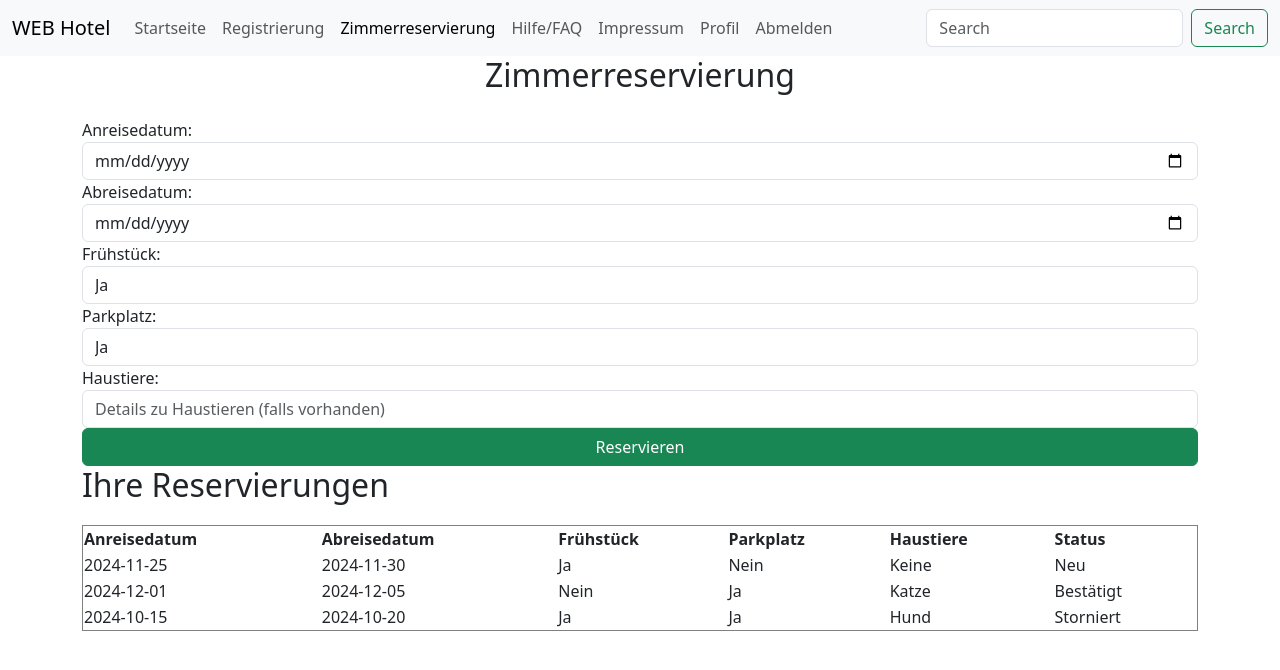
After one commit to nichtkilian/Webtechno, a PHP site: page /reservation.php in a window 1280 px wide. The commit adds this page. Shown: the top 670 px of the page. Run offline with PHP 8.4, Linux system fonts and the light colour scheme; the visitor is signed in with stand-in values (Sample User, id 1).

Commit message:
Zimmerreservierung added

```diff
--- a/includes/nav.php
+++ b/includes/nav.php
@@ -15,13 +15,18 @@ $currentPage = basename($_SERVER['PHP_SELF']);
                 <a class="nav-link <?php echo ($currentPage == 'index.php') ? 'active' : ''; ?>" href="index.php">Startseite</a>
             </li>
             <li class="nav-item">
+                <a class="nav-link <?php echo ($currentPage == 'registration.php') ? 'active' : ''; ?>" href="registration.php">Registrierung</a>
+            </li>
+            <?php if (isset($_SESSION['user'])): ?>
+                <li class="nav-item">
+                    <a class="nav-link <?php echo ($currentPage == 'reservation.php') ? 'active' : ''; ?>" href="reservation.php">Zimmerreservierung</a>
+                </li>
+            <?php endif; ?>
+            <li class="nav-item">
                 <a class="nav-link <?php echo ($currentPage == 'help.php') ? 'active' : ''; ?>" href="help.php">Hilfe/FAQ</a>
             </li>
             <li class="nav-item">
                 <a class="nav-link <?php echo ($currentPage == 'impressum.php') ? 'active' : ''; ?>" href="impressum.php">Impressum</a>
-            </li>
-            <li class="nav-item">
-                <a class="nav-link <?php echo ($currentPage == 'registration.php') ? 'active' : ''; ?>" href="registration.php">Registrierung</a>
             </li>
             <?php if (isset($_SESSION['user'])): ?>
                 <li class="nav-item">
--- a/includes/registration_logic.php
+++ b/includes/registration_logic.php
@@ -37,7 +37,7 @@ if ($_SERVER['REQUEST_METHOD'] === 'POST') {
 
             // Erfolgreiche Registrierung - Benutzername in Session speichern
             $_SESSION['username'] = $username;
-            header("Location: login.php");  // Weiter zur Willkommensseite
+            header("Location: profile.php");  // Weiter zur Profilseite
             exit();
         }
     }
--- /dev/null
+++ b/includes/reservation_logic.php
@@ -0,0 +1,68 @@
+<?php
+session_start();
+
+// Sollte man sich abmelden während man auf der Zimmerreservierungsseite ist, wird man zum Login weitergeleitet
+if (!isset($_SESSION['user'])) {
+    header("Location: login.php");
+    exit;
+}
+
+$error_message = "";
+$confirmation_message = "";
+
+// Simulierte Reservierungsliste für den angemeldeten Benutzer
+$reservations = [
+    [
+        "checkin" => "2024-11-25",
+        "checkout" => "2024-11-30",
+        "breakfast" => "Ja",
+        "parking" => "Nein",
+        "pets" => "Keine",
+        "status" => "neu"
+    ],
+    [
+        "checkin" => "2024-12-01",
+        "checkout" => "2024-12-05",
+        "breakfast" => "Nein",
+        "parking" => "Ja",
+        "pets" => "Katze",
+        "status" => "bestätigt"
+    ],
+    [
+        "checkin" => "2024-10-15",
+        "checkout" => "2024-10-20",
+        "breakfast" => "Ja",
+        "parking" => "Ja",
+        "pets" => "Hund",
+        "status" => "storniert"
+    ]
+];
+
+if ($_SERVER['REQUEST_METHOD'] === 'POST') {
+
+    $checkin = $_POST['checkin'];
+    $checkout = $_POST['checkout'];
+    $breakfast = $_POST['breakfast'];
+    $parking = $_POST['parking'];
+    $pets = $_POST['pets'];
+
+    // An- und Abreisedatum validieren
+    if (empty($checkin) || empty($checkout)) {
+        $error_message = "Bitte geben Sie sowohl Anreise- als auch Abreisedatum ein.";
+    } elseif (strtotime($checkout) <= strtotime($checkin)) {
+        $error_message = "Das Abreisedatum muss nach dem Anreisedatum liegen.";
+    } else {
+    // Reservierungsdaten (vorerst nur anzeigen)
+    // Dieser Teil kann später erweitert werden, um ihn in einer Datenbank zu speichern
+    $confirmation_message = "
+    <div style='margin-top: 20px; padding: 15px; border: 1px solid green; background-color: #f9fff9;'>
+        <h3>Reservierung erfolgreich!</h3>
+        <p><strong>Anreisedatum:</strong> $checkin</p>
+        <p><strong>Abreisedatum:</strong> $checkout</p>
+        <p><strong>Frühstück:</strong> " . ($breakfast == 'yes' ? 'Ja' : 'Nein') . "</p>
+        <p><strong>Parkplatz:</strong> " . ($parking == 'yes' ? 'Ja' : 'Nein') . "</p>
+        <p><strong>Haustiere:</strong> " . (!empty($pets) ? $pets : 'Keine') . "</p>
+    </div>";
+    }
+}
+?>
--- a/index.php
+++ b/index.php
@@ -18,9 +18,6 @@ session_start();
     <h1 class="text-center">Willkommen im WEB Hotel</h1>
     <img src="resources/img/web-hotel.jpg" class="img-thumbnail rounded mx-auto d-block" alt="WEB Hotel">
 
-    <p class="text-center">Hier folgen die Newsbeiträge</p>
-    <p class="text-center">Derzeit sind noch keine Beiträge vorhanden</p>
-
     <?php include("includes/footer.php") ?>
 </body>
 </html>
--- a/login.php
+++ b/login.php
@@ -9,7 +9,7 @@
 
 <body>
     <header>
-    <?php include("includes/nav.php") ?>
+        <?php include("includes/nav.php") ?>
     </header>
 
     <div class="bg-light">
--- /dev/null
+++ b/reservation.php
@@ -0,0 +1,84 @@
+<!DOCTYPE html>
+<html lang="de">
+<head>
+    <?php include("includes/head.php") ?>
+    <?php require_once("includes/reservation_logic.php") ?>
+
+    <title>Zimmerreservierung</title>
+</head>
+<body>
+    <?php include 'includes/nav.php'; ?>
+
+    <?php
+            // Fehlermeldung anzeigen, falls vorhanden
+            if (!empty($error_message)) {
+                echo "<p style='color:red;'>$error_message</p>";
+            }
+        ?>
+
+    <div class="container">
+        <form action="" method="POST">
+            <h2 class="mb-4 text-center">Zimmerreservierung</h2>
+            <div class="form-group">
+                <label for="checkin">Anreisedatum:</label>
+                <input type="date" id="checkin" name="checkin" class="form-control" required>
+            </div>
+            <div class="form-group">
+                <label for="checkout">Abreisedatum:</label>
+                <input type="date" id="checkout" name="checkout" class="form-control" required>
+            </div>
+            <div class="form-group">
+                <label for="breakfast">Frühstück:</label>
+                <select id="breakfast" name="breakfast" class="form-control">
+                    <option value="yes">Ja</option>
+                    <option value="no">Nein</option>
+                </select>
+            </div>
+            <div class="form-group">
+                <label for="parking">Parkplatz:</label>
+                <select id="parking" name="parking" class="form-control">
+                    <option value="yes">Ja</option>
+                    <option value="no">Nein</option>
+                </select>
+            </div>
+            <div class="form-group">
+                <label for="pets">Haustiere:</label>
+                <input type="text" id="pets" name="pets" class="form-control" placeholder="Details zu Haustieren (falls vorhanden)">
+            </div>
+            <div class="d-grid">
+                <button type="submit" class="btn btn-success">Reservieren</button>
+            </div>
+        </form>
+
+        <!-- Bestätigungsmeldung anzeigen, falls verfügbar -->
+        <?php if (!empty($confirmation_message)): ?>
+            <?php echo $confirmation_message; ?>
+        <?php endif; ?>
+
+        <!-- Liste der Reservierungen anzeigen -->
+        <h2>Ihre Reservierungen</h2>
+        <table border="1" style="width: 100%; border-collapse: collapse; margin-top: 20px;">
+            <tr>
+                <th>Anreisedatum</th>
+                <th>Abreisedatum</th>
+                <th>Frühstück</th>
+                <th>Parkplatz</th>
+                <th>Haustiere</th>
+                <th>Status</th>
+            </tr>
+            <?php foreach ($reservations as $reservation): ?>
+            <tr>
+                <td><?php echo $reservation['checkin']; ?></td>
+                <td><?php echo $reservation['checkout']; ?></td>
+                <td><?php echo $reservation['breakfast']; ?></td>
+                <td><?php echo $reservation['parking']; ?></td>
+                <td><?php echo $reservation['pets']; ?></td>
+                <td><?php echo ucfirst($reservation['status']); ?></td>
+            </tr>
+            <?php endforeach; ?>
+        </table>
+    </div>
+
+    <?php include 'includes/footer.php'; ?>
+</body>
+</html>
--- a/users.txt
+++ b/users.txt
@@ -1,3 +1,4 @@
 Chr1stoph96,$2y$10$ih5RjvbmskhDY4OMC9wIauiQVUzS/9oldXZhSOvU3IxFBt5LZ1a.K
 testUser2,$2y$10$uYnyVMn8KrczjPgak7.wxuCc72505jcZSQOEIxdREZaPg5zRuJjK.
 kamil,$2y$10$OmKhnBrqgPcBGEkX/nmxhecTYDZcQEX2lTw/foW8qvc4kVjye13Ba
+testuser,$2y$10$vuBYOXDEmQSl3/Sw9CkJ.emxiuxjrYn8XCfu2xS4XD.PiETjgcngC
```
Lines whose indentation alone changed are shown as unchanged.
